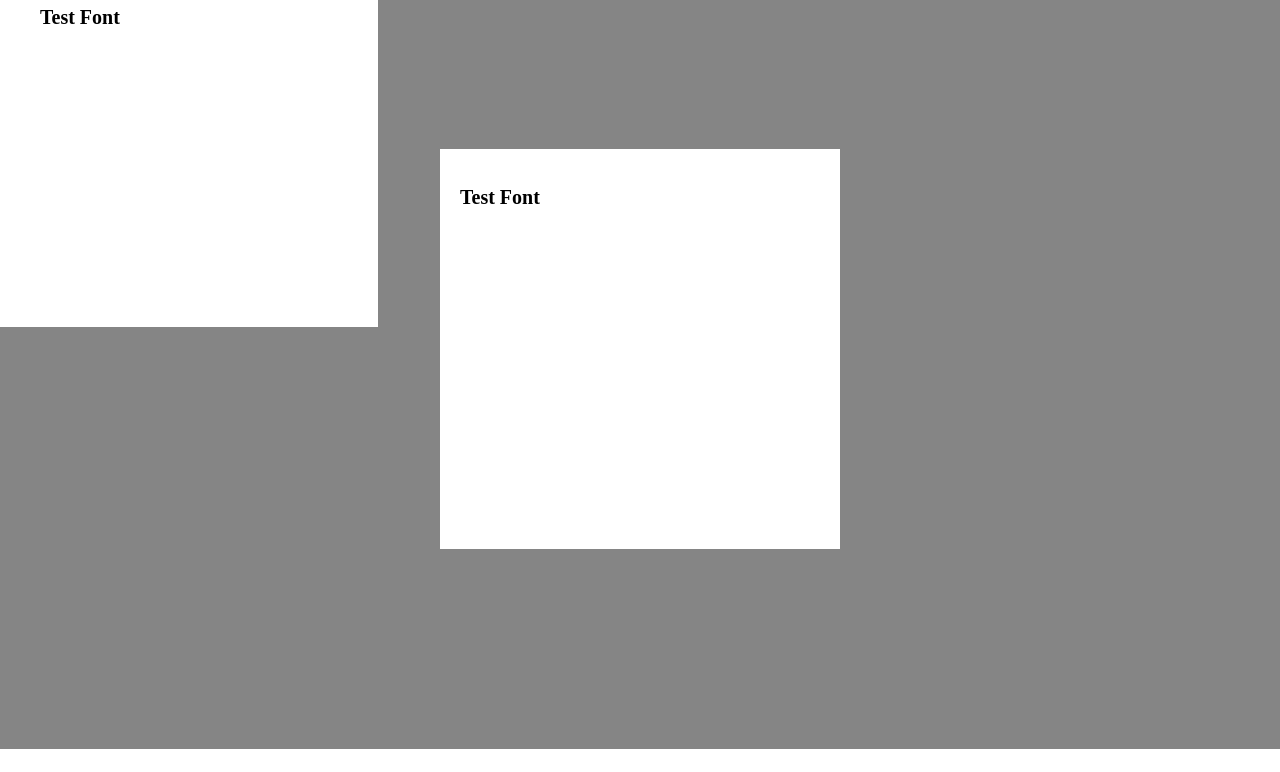
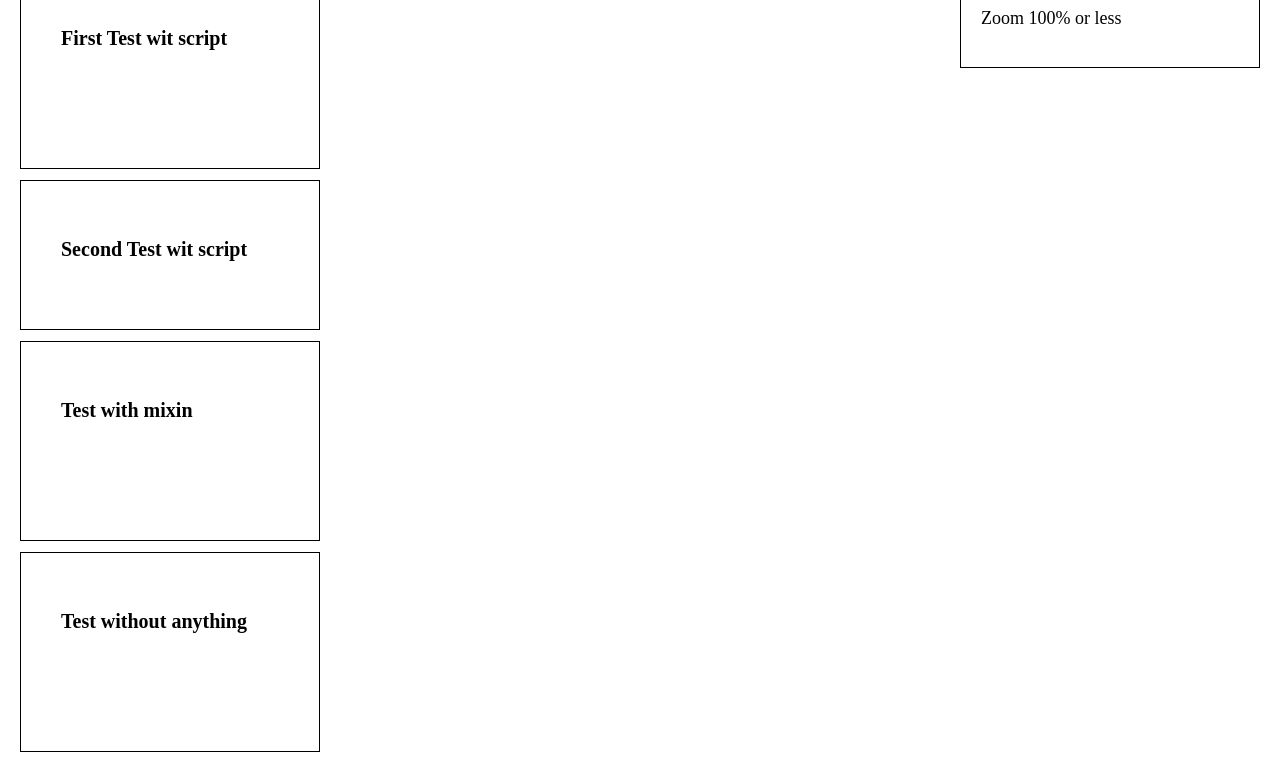
Before and after one commit to miguelesquirol/scaling-demo, a website: page index.html in a window 1280 px wide. Shown: the part 51-823 px from the top of the page. Before the commit the page ends 800 px from the top, so only its background shows below. Drawn offline with nearby package versions, Linux system fonts and the light colour scheme.

Commit message:
Update CSS

```diff
--- /dev/null
+++ b/assets/js/script.js
@@ -0,0 +1,20 @@
+console.log("test");
+// Get the root element
+var r = document.querySelector(":root");
+
+function getHeight() {
+  let divElems = document.querySelectorAll(".height");
+
+  divElems.forEach((divElem) => {
+    let elemHgt = divElem.clientHeight;
+    myFunction_set(divElem.dataset.zoomid, elemHgt);
+  });
+}
+
+// Create a function for setting a variable value
+function myFunction_set(id, height) {
+  // Set the value of variable --blue to another value (in this case "lightblue"
+  r.style.setProperty(`--${id}-height`, height + "px");
+}
+
+getHeight();
--- a/assets/scss/style.scss
+++ b/assets/scss/style.scss
@@ -5,75 +5,127 @@ html {
   font-size: 10px;
 }
 
-@mixin maintain($property, $size) {
+$scaling: (
+  100: 0.9165,
+  115: 0.834,
+  125: 0.75,
+  135: 0.667,
+);
+
+@mixin keep($property, $size) {
   #{$property}: $size;
-  @media (min-resolution: 100dpi) and (max-resolution: 115dpi) {
-    #{$property}: $size * 92.5% / 100%;
-  }
-  @media (min-resolution: 115dpi) and (max-resolution: 125dpi) {
-    #{$property}: $size * 83.5% / 100%;
-  }
-  @media (min-resolution: 125dpi) and (max-resolution: 135dpi) {
-    #{$property}: $size * 75.5% / 100%;
-  }
-  @media (min-resolution: 135dpi) and (max-resolution: 145dpi) {
-    #{$property}: $size * 66.5% / 100%;
+
+  @each $dpi, $zoom in $scaling {
+    @media (min-resolution: #{$dpi}dpi) and (max-resolution: #{$dpi + 10}dpi) {
+      #{$property}: $size * $zoom;
+    }
   }
 }
 
+@mixin zoom($id) {
+  @each $dpi, $zoom in $scaling {
+    @media (min-resolution: #{$dpi}dpi) and (max-resolution: #{$dpi + 10}dpi) {
+      transform-origin: top left;
+      transform: scale($zoom);
+      margin-bottom: calc(var(--#{$id}-height) * ($zoom - 1));
+    }
+  }
+}
+
+@mixin showzoom() {
+  @media (max-resolution: 100dpi) {
+    .zmin {
+      display: block;
+    }
+  }
+
+  @each $dpi, $zoom in $scaling {
+    @media (min-resolution: #{$dpi}dpi) and (max-resolution: #{$dpi + 10}dpi) {
+      .z#{$dpi} {
+        display: block;
+      }
+    }
+  }
+
+  @media (min-resolution: 150dpi) {
+    .zmax {
+      display: block;
+    }
+  }
+}
+
+body {
+  @include keep(margin, 20px);
+}
 h2 {
-  @include maintain(font-size, 2rem);
+  font-size: 2rem;
 }
+
+br {
+  @include keep(height, 20px);
+  @include keep(line-height, 20px);
+}
+
+.zoom {
+  position: absolute;
+  @include keep(top, 20px);
+  @include keep(right, 20px);
+  width: 300px;
+  border: 1px solid black;
+  padding: 20px;
+  transform-origin: top right !important;
+  @include showzoom();
+  @include zoom("zoom");
+
+  p {
+    font-size: 18px;
+    display: none;
+  }
+}
+
 .fixed-box {
-  &_wrapper {
-    position: absolute;
-    top: 0;
-    bottom: 0;
-    right: 0;
-    left: 0;
-    background-color: rgba(0, 0, 0, 0.479);
+  border: 1px solid #000;
+
+  h2 {
+    @include keep(font-size, 2rem);
   }
-  position: absolute;
-  top: 50%;
-  left: 50%;
-  transform: translate(-50%, -50%);
 
-  @include maintain(width, 400px);
-  @include maintain(height, 400px);
-  @include maintain(padding, 20px);
+  position: relative;
+
+  @include keep(width, 300px);
+  @include keep(height, 200px);
+  @include keep(padding, 40px);
 
   background: #fff;
   max-width: 100%;
-
-  @media (min-resolution: 100dpi) and (max-resolution: 115dpi) {
-    background-color: purple;
-  }
-  @media (min-resolution: 115dpi) and (max-resolution: 125dpi) {
-    background-color: red;
-  }
-  @media (min-resolution: 125dpi) and (max-resolution: 135dpi) {
-    background-color: green;
-  }
-  @media (min-resolution: 135dpi) and (max-resolution: 145dpi) {
-    background-color: yellow;
-  }
 }
 
 .fixed-box2 {
-  &_wrapper {
-    position: absolute;
-    top: 0;
-    bottom: 0;
-    right: 0;
-    left: 0;
-    background-color: rgba(0, 0, 0, 0.479);
-  }
-  position: absolute;
-  top: 0;
-  left: 0;
-  width: 100mm;
-  height: 100mm;
+  position: relative;
+  width: 300px;
+  height: 200px;
   padding: 40px;
   background: #fff;
   max-width: 100%;
+  border: 1px solid #000;
 }
+
+.fixed-box3 {
+  position: relative;
+  width: 300px;
+  height: 200px;
+  padding: 40px;
+  background: #fff;
+  max-width: 100%;
+  border: 1px solid #000;
+}
+
+[data-zoomid="box1"] {
+  height: 200px;
+  @include zoom("box1");
+}
+
+[data-zoomid="box2"] {
+  height: 150px;
+  @include zoom("box2");
+}
--- a/index.html
+++ b/index.html
@@ -10,16 +10,30 @@
     <script src="https://cdnjs.cloudflare.com/ajax/libs/gsap/3.11.3/gsap.min.js"></script>
   </head>
   <body>
-    <h1>Scaling Demo</h1>
+    <div class="fixed-box3 height" data-zoomId="box1">
+      <h2>First Test wit script</h2>
+    </div>
+    <br />
+    <div class="fixed-box3 height" data-zoomId="box2">
+      <h2>Second Test wit script</h2>
+    </div>
+    <br />
+    <div class="fixed-box">
+      <h2>Test with mixin</h2>
+    </div>
+    <br />
+    <div class="fixed-box2">
+      <h2>Test without anything</h2>
+    </div>
 
-    <div class="fixed-box_wrapper">
-      <div class="fixed-box">
-        <h2>Test Font</h2>
-      </div>
-      <div class="fixed-box2">
-        <h2>Test Font</h2>
-      </div>
+    <div class="zoom height" id="zoom" data-zoomId="zoom">
+      <p class="zmin">Zoom 100% or less</p>
+      <p class="z100">Zoom of 110%</p>
+      <p class="z115">Zoom of 120%</p>
+      <p class="z125">Zoom of 133%</p>
+      <p class="z135">Zoom of 150%</p>
+      <p class="zmax">Zoom more than 150%</p>
     </div>
   </body>
-  <script src="./script.js" type="module"></script>
+  <script src="./assets/js/script.js" type="module"></script>
 </html>
```
Also changed, not shown: style.css, 1 other file.
